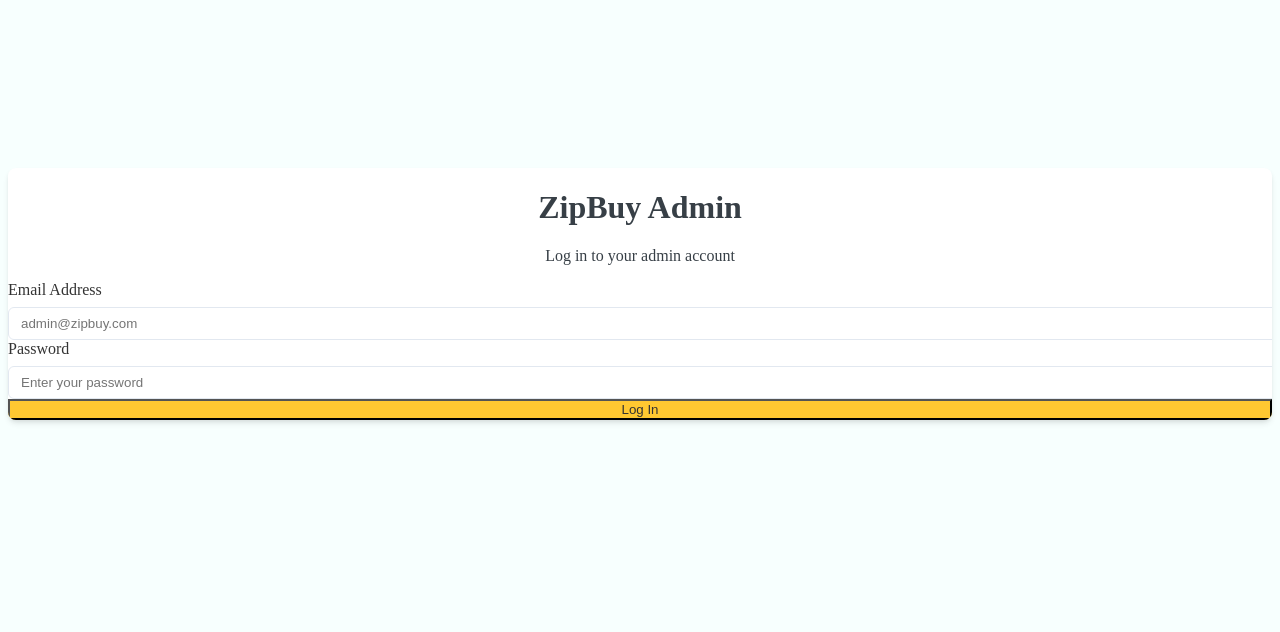
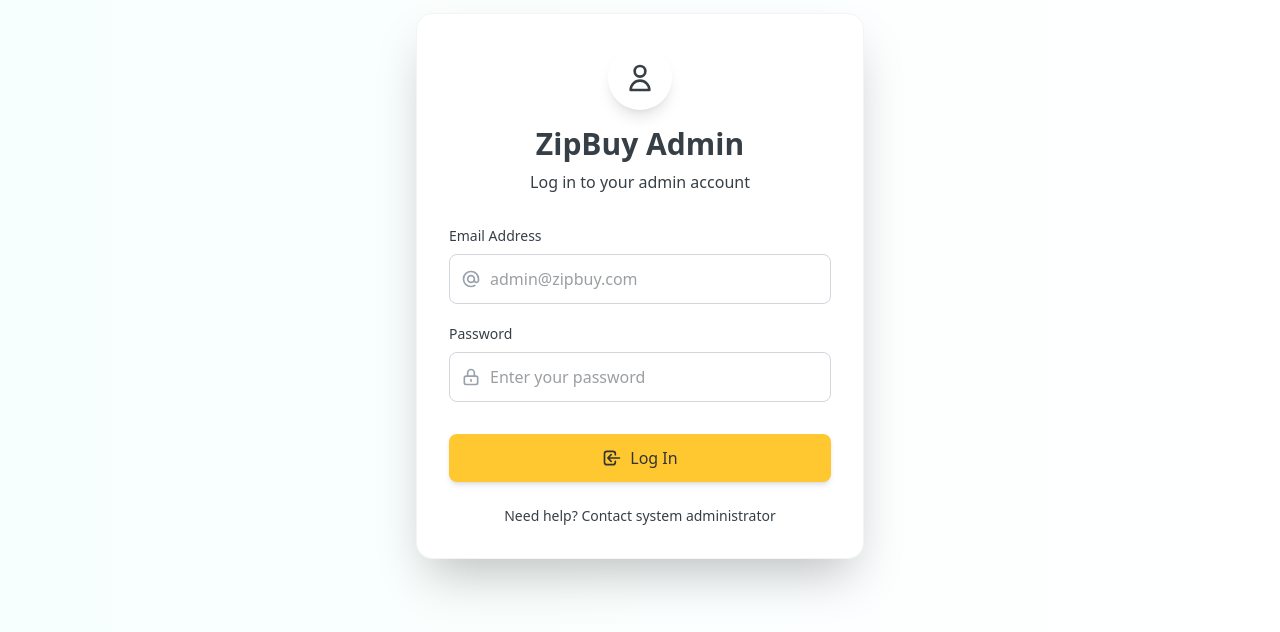
Before and after one commit to ntwarifrank/ZipBuy, a Next.js app in the folder Zipbuy_Admin/: page /login in a window 1280 px wide. Shown: the part 114-746 px from the top of the page. Built offline with nearby package versions, Linux system fonts and the light colour scheme.

Commit message:
Fix TailwindCSS PostCSS plugin error

```diff
--- a/Zipbuy_Admin/app/globals.css
+++ b/Zipbuy_Admin/app/globals.css
@@ -1,6 +1,4 @@
-@tailwind base;
-@tailwind components;
-@tailwind utilities;
+@import "tailwindcss";
 
 :root {
   --dark-gray: #333333;
--- a/Zipbuy_Admin/app/layout.js
+++ b/Zipbuy_Admin/app/layout.js
@@ -1,24 +1,27 @@
+import { Geist, Geist_Mono } from "next/font/google";
 import "./globals.css";
 
+const geistSans = Geist({
+  variable: "--font-geist-sans",
+  subsets: ["latin"],
+});
+
+const geistMono = Geist_Mono({
+  variable: "--font-geist-mono",
+  subsets: ["latin"],
+});
+
 export const metadata = {
-  title: "ZipBuy Admin",
-  description: "Admin dashboard for ZipBuy e-commerce platform",
-  icons: {
-    icon: "/_Orange Modern Logo-modified.png",
-  },
+  title: "Create Next App",
+  description: "Generated by create next app",
 };
 
 export default function RootLayout({ children }) {
   return (
     <html lang="en">
-      <head>
-        {/* External font links */}
-        <link
-          href="https://fonts.googleapis.com/css2?family=Inter&family=Poppins:wght@400;500;600;700&display=swap"
-          rel="stylesheet"
-        />
-      </head>
-      <body className="antialiased bg-gray-50 text-gray-800 text-sm font-poppins">
+      <body
+        className={`${geistSans.variable} ${geistMono.variable} antialiased`}
+      >
         {children}
       </body>
     </html>
--- a/Zipbuy_Admin/app/login/page.js
+++ b/Zipbuy_Admin/app/login/page.js
@@ -4,6 +4,7 @@
 import ClipLoader from "react-spinners/ClipLoader";
 import Cookies from "js-cookie";
 import axios from "axios";
+import "../globals.css"
 
 const Login = () => {
   const router = useRouter();
@@ -51,58 +52,91 @@
   }
 
   return (
-    <div className="min-h-screen flex items-center justify-center bg-gradient-to-br from-lightGray to-white p-4">
-      <div className="w-full max-w-md mx-auto overflow-hidden rounded-xl shadow-xl bg-white admin-card p-8">
+    <div className="min-h-screen flex items-center justify-center bg-gradient-to-r from-lightGray to-white p-6">
+      <div className="w-full max-w-md mx-auto overflow-hidden rounded-2xl shadow-2xl bg-white border border-gray-100 p-8 transform transition-all duration-300 hover:scale-[1.01]">
         <div className="text-center mb-8">
+          <div className="flex justify-center mb-4">
+            <div className="w-16 h-16 bg-alibabaOrange rounded-full flex items-center justify-center shadow-lg">
+              <svg xmlns="http://www.w3.org/2000/svg" className="h-8 w-8 text-darkGray" fill="none" viewBox="0 0 24 24" stroke="currentColor">
+                <path strokeLinecap="round" strokeLinejoin="round" strokeWidth={2} d="M16 7a4 4 0 11-8 0 4 4 0 018 0zM12 14a7 7 0 00-7 7h14a7 7 0 00-7-7z" />
+              </svg>
+            </div>
+          </div>
           <h1 className="text-3xl font-bold text-darkGray">ZipBuy Admin</h1>
           <p className="text-darkText mt-2">Log in to your admin account</p>
         </div>
 
         {error && (
-          <div className="mb-6 p-4 bg-red-100 border-l-4 border-red-500 text-red-700 rounded">
-            <p>{error}</p>
+          <div className="mb-6 p-4 bg-red-100 border-l-4 border-red-500 text-red-700 rounded-lg flex items-center">
+            <svg xmlns="http://www.w3.org/2000/svg" className="h-5 w-5 mr-2 text-red-500" viewBox="0 0 20 20" fill="currentColor">
+              <path fillRule="evenodd" d="M18 10a8 8 0 11-16 0 8 8 0 0116 0zm-7 4a1 1 0 11-2 0 1 1 0 012 0zm-1-9a1 1 0 00-1 1v4a1 1 0 102 0V6a1 1 0 00-1-1z" clipRule="evenodd" />
+            </svg>
+            <p className="font-medium">{error}</p>
           </div>
         )}
 
-        <form onSubmit={handleSubmit} className="admin-form space-y-5">
-          <div>
+        <form onSubmit={handleSubmit} className="login-form">
+          <div className="mb-5">
             <label htmlFor="email" className="block mb-2 text-sm font-medium text-darkGray">Email Address</label>
+            <div className="relative">
+              <div className="absolute inset-y-0 left-0 pl-3 flex items-center pointer-events-none">
+                <svg xmlns="http://www.w3.org/2000/svg" className="h-5 w-5 text-gray-400" fill="none" viewBox="0 0 24 24" stroke="currentColor">
+                  <path strokeLinecap="round" strokeLinejoin="round" strokeWidth={2} d="M16 12a4 4 0 10-8 0 4 4 0 008 0zm0 0v1.5a2.5 2.5 0 005 0V12a9 9 0 10-9 9m4.5-1.206a8.959 8.959 0 01-4.5 1.207" />
+                </svg>
+              </div>
               <input
                 id="email"
                 type="email"
                 value={email}
                 onChange={(e) => setEmail(e.target.value)}
                 placeholder="admin@zipbuy.com"
-              className="w-full p-3 border border-gray-300 rounded-lg focus:border-alibabaOrange focus:ring-2 focus:ring-alibabaOrange focus:ring-opacity-50 transition-colors"
+                className="w-full pl-10 pr-4 py-3 border border-gray-300 rounded-lg focus:ring-2 focus:ring-alibabaOrange focus:border-alibabaOrange transition-colors bg-white"
                 required
               />
             </div>
+          </div>
 
-          <div>
+          <div className="mb-6">
             <label htmlFor="password" className="block mb-2 text-sm font-medium text-darkGray">Password</label>
+            <div className="relative">
+              <div className="absolute inset-y-0 left-0 pl-3 flex items-center pointer-events-none">
+                <svg xmlns="http://www.w3.org/2000/svg" className="h-5 w-5 text-gray-400" fill="none" viewBox="0 0 24 24" stroke="currentColor">
+                  <path strokeLinecap="round" strokeLinejoin="round" strokeWidth={2} d="M12 15v2m-6 4h12a2 2 0 002-2v-6a2 2 0 00-2-2H6a2 2 0 00-2 2v6a2 2 0 002 2zm10-10V7a4 4 0 00-8 0v4h8z" />
+                </svg>
+              </div>
               <input
                 id="password"
                 type="password"
                 value={password}
                 onChange={(e) => setPassword(e.target.value)}
                 placeholder="Enter your password"
-              className="w-full p-3 border border-gray-300 rounded-lg focus:border-alibabaOrange focus:ring-2 focus:ring-alibabaOrange focus:ring-opacity-50 transition-colors"
+                className="w-full pl-10 pr-4 py-3 border border-gray-300 rounded-lg focus:ring-2 focus:ring-alibabaOrange focus:border-alibabaOrange transition-colors bg-white"
                 required
               />
             </div>
+          </div>
 
-          <div className="pt-4">
+          <div className="pt-2">
             <button
               type="submit"
-              className="w-full py-3 px-6 bg-alibabaOrange hover:bg-darkGray text-darkGray hover:text-alibabaOrange font-medium rounded-lg transition-all duration-300 flex justify-center items-center"
+              className="w-full py-3 px-6 bg-alibabaOrange hover:bg-darkGray text-darkGray hover:text-alibabaOrange font-medium rounded-lg transition-all duration-300 flex justify-center items-center shadow-md hover:shadow-lg transform hover:-translate-y-1"
               disabled={loading}
             >
               {loading ? (
                 <ClipLoader color="#333333" size={20} />
               ) : (
-                "Log In"
+                <>
+                  <svg xmlns="http://www.w3.org/2000/svg" className="h-5 w-5 mr-2" fill="none" viewBox="0 0 24 24" stroke="currentColor">
+                    <path strokeLinecap="round" strokeLinejoin="round" strokeWidth={2} d="M11 16l-4-4m0 0l4-4m-4 4h14m-5 4v1a3 3 0 01-3 3H6a3 3 0 01-3-3V7a3 3 0 013-3h7a3 3 0 013 3v1" />
+                  </svg>
+                  <span>Log In</span>
+                </>
               )}
             </button>
+          </div>
+
+          <div className="mt-6 text-center text-sm text-darkText">
+            <p>Need help? Contact system administrator</p>
           </div>
         </form>
       </div>
--- a/Zipbuy_Admin/postcss.config.js
+++ b/Zipbuy_Admin/postcss.config.js
@@ -1,6 +1,5 @@
-export default {
-  plugins: {
-    '@tailwindcss/postcss': {},
-    autoprefixer: {},
-  },
+const config = {
+  plugins: ["@tailwindcss/postcss"],
 };
+
+export default config;
```
Lines whose indentation alone changed are shown as unchanged.
